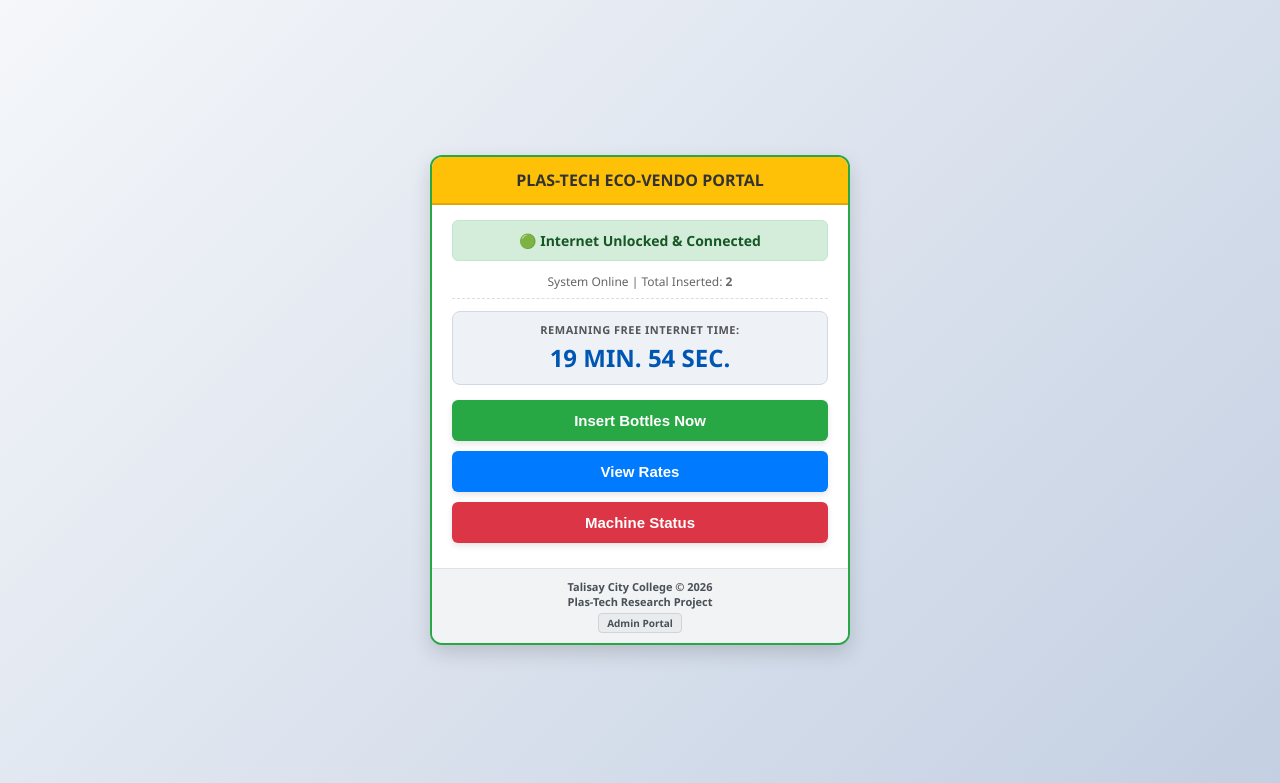
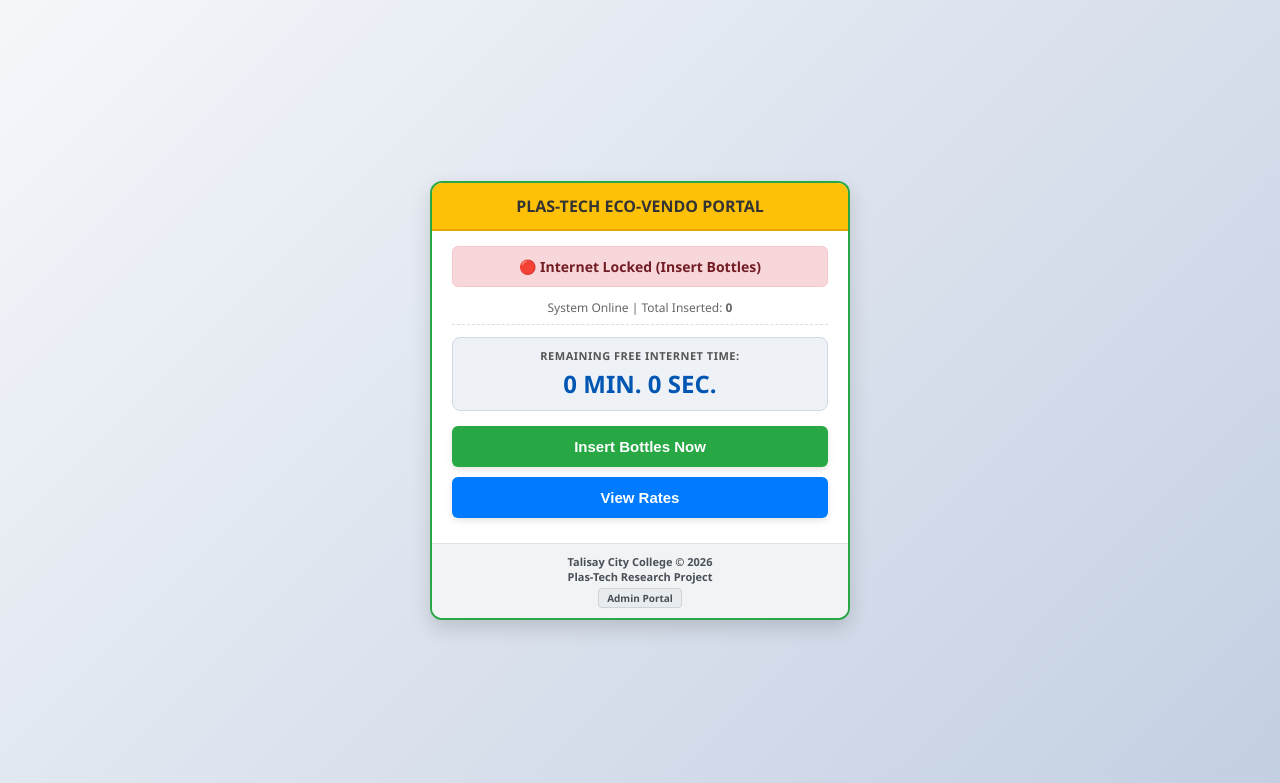
Before and after one commit to jamesmeguiso/plastech, a PHP site: page / in a window 1280 px wide. Shown: the top 783 px of the page. Run offline with PHP 8.4, Linux system fonts and the light colour scheme.

Commit message:
Update portal session reset and network configuration

```diff
--- a/authorize_net.php
+++ b/authorize_net.php
@@ -9,12 +9,13 @@ if (!filter_var($ip, FILTER_VALIDATE_IP)) {
     exit;
 }
 
+// Replace wlan0 with your actual wireless AP interface name if different
+$interface = "end0";
+
 if ($auth === '1') {
-    // UNBLOCK: Insert allow rule at the very top (position 1) of the FORWARD chain
-    shell_exec("sudo iptables -C FORWARD -s $ip -j ACCEPT 2>/dev/null || sudo iptables -I FORWARD 1 -s $ip -j ACCEPT");
+    shell_exec("sudo iptables -C FORWARD -i $interface -s $ip -j ACCEPT 2>/dev/null || sudo iptables -I FORWARD 1 -i $interface -s $ip -j ACCEPT");
 } else {
-    // BLOCK: Remove the allow rules
-    shell_exec("sudo iptables -D FORWARD -s $ip -j ACCEPT 2>/dev/null");
+    shell_exec("sudo iptables -D FORWARD -i $interface -s $ip -j ACCEPT 2>/dev/null");
 }
 
 echo json_encode(["status" => "success", "ip" => $ip, "auth" => $auth]);
--- a/index.php
+++ b/index.php
@@ -1,10 +1,12 @@
 <?php
 $statusFile = "status.json";
+$client_ip = $_SERVER['REMOTE_ADDR'] ?? '';
 $bottleCount = 0;
+
 if (file_exists($statusFile)) {
     $data = json_decode(file_get_contents($statusFile), true);
-    if (isset($data['bottles'])) {
-        $bottleCount = $data['bottles'];
+    if (is_array($data) && isset($data[$client_ip]) && isset($data[$client_ip]['bottles'])) {
+        $bottleCount = $data[$client_ip]['bottles'];
     }
 }
 ?>
@@ -91,7 +93,6 @@ if (file_exists($statusFile)) {
             </div>
             <button class="vende-btn btn-green" onclick="openInsertModal()">Insert Bottles Now</button>
             <button class="vende-btn btn-blue" onclick="openRatesModal()">View Rates</button>
-            <button class="vende-btn btn-red" onclick="alert('System Hardware: IR Sensor & Cooling Fan Operational.')">Machine Status</button>
         </div>
         <div class="tcc-footer">
             Talisay City College &copy; 2026<br>Plas-Tech Research Project<br>
@@ -141,12 +142,11 @@ if (file_exists($statusFile)) {
         <div class="modal-box" style="max-width: 360px;">
             <h3 style="margin-top: 0; color: #343a40;">⚙️ Admin Control Panel</h3>
             <div class="admin-stat-box">
-                <div><strong>Active Users Online:</strong> <span id="adminActiveUsers" style="color: #007bff;">1</span></div>
-                <div><strong>System Temperature:</strong> <span id="adminTemp" style="color: #28a745;">Loading...</span></div>
+                <div><strong>Your Session Status:</strong> <span id="adminActiveUsers" style="color: #007bff;">Loading...</span></div>
+                <div><strong>System Temperature:</strong> <span id="adminTemp" style="color: #28a745;">42.5 °C (Normal)</span></div>
                 <div><strong>Total Lifetime Bottles:</strong> <span id="adminTotalBottles">0</span></div>
             </div>
-            <button class="vende-btn btn-red" style="padding: 10px; font-size: 13px; margin-bottom: 8px;" onclick="resetAllUsersTime()">⚡ Reset All Users Time</button>
-            <button class="vende-btn btn-dark" style="padding: 8px; font-size: 12px; margin-bottom: 0;" onclick="closeAdminDashboard()">Logout / Close</button>
+            <button class="vende-btn btn-dark" style="padding: 8px; font-size: 12px; margin-bottom: 0;" onclick="closeAdminDashboard()">Close Panel</button>
         </div>
     </div>
 
@@ -164,10 +164,6 @@ if (file_exists($statusFile)) {
     }
 
     function updateInternetAccess(isAuthorized) {
-        let clientIp = "<?php echo $_SERVER['REMOTE_ADDR'] ?? ''; ?>";
-        if (!clientIp) return;
-
-        fetch('authorize_net.php?ip=' + clientIp + '&auth=' + (isAuthorized ? '1' : '0')).catch(e => {});
         let banner = document.getElementById('statusBanner');
         if (isAuthorized) {
             banner.className = "connection-status active";
@@ -179,14 +175,25 @@ if (file_exists($statusFile)) {
     }
 
     function openInsertModal() {
+        fetch('update_active.php?active=1')
+            .then(res => res.json())
+            .then(data => {
+                if (!data.success) {
+                    alert(data.message || "Slot is currently busy. Please wait for the other user to finish.");
+                    return;
+                }
                 document.getElementById('insertModal').style.display = 'flex';
                 timeLeft = 60;
                 document.getElementById('modalTimerDisplay').textContent = timeLeft + " SEC";
-        updateBackendState(true);
 
                 fetch('status.json?' + new Date().getTime())
                     .then(res => res.json())
-            .then(data => { lastKnownBottles = data.bottles || 0; }).catch(e => {});
+                    .then(resData => {
+                        let clientIp = "<?php echo $client_ip; ?>";
+                        if (resData && resData[clientIp]) {
+                            lastKnownBottles = resData[clientIp].bottles || 0;
+                        }
+                    }).catch(e => {});
 
                 clearInterval(modalInterval);
                 modalInterval = setInterval(() => {
@@ -200,6 +207,8 @@ if (file_exists($statusFile)) {
 
                 clearInterval(pollInterval);
                 pollInterval = setInterval(syncDatabaseStats, 1000);
+            })
+            .catch(err => alert('Could not connect to kiosk slot.'));
     }
 
     function closeInsertModal() {
@@ -229,48 +238,32 @@ if (file_exists($statusFile)) {
         fetch('status.json?' + new Date().getTime())
             .then(res => res.json())
             .then(data => {
-                document.getElementById('adminTotalBottles').textContent = data.bottles || 0;
-                document.getElementById('adminActiveUsers').textContent = data.active ? "1 (Active)" : "0 (Idle)";
+                let clientIp = "<?php echo $client_ip; ?>";
+                if (data && data[clientIp]) {
+                    document.getElementById('adminTotalBottles').textContent = data[clientIp].bottles || 0;
+                    document.getElementById('adminActiveUsers').textContent = data[clientIp].active ? "Active Session" : "Idle Session";
+                }
             }).catch(e => {});
-        document.getElementById('adminTemp').textContent = "42.5 °C (Normal)";
     }
 
     function closeAdminDashboard() { document.getElementById('adminDashboardModal').style.display = 'none'; }
-
-    function resetAllUsersTime() {
-        if (confirm('Are you sure you want to wipe all session times?')) {
-            sessionSeconds = 0;
-            sessionEarnedBottles = 0;
-            updateInternetAccess(false);
-            fetch('reset_time.php')
-                .then(res => res.json())
-                .then(data => {
-                    alert('System reset successfully.');
-                    closeAdminDashboard();
-                    syncDatabaseStats();
-                }).catch(err => { alert('Error resetting time.'); });
-        }
-    }
 
     function syncDatabaseStats() {
         fetch('status.json?' + new Date().getTime())
             .then(res => res.json())
             .then(data => {
-                if (data && data.bottles !== undefined) {
-                    document.getElementById('modalBottleCount').textContent = data.bottles;
-                    document.getElementById('mainBottleCount').textContent = data.bottles;
+                let clientIp = "<?php echo $client_ip; ?>";
+                if (data && clientIp && data[clientIp]) {
+                    let userSession = data[clientIp];
+                    document.getElementById('modalBottleCount').textContent = userSession.bottles || 0;
+                    document.getElementById('mainBottleCount').textContent = userSession.bottles || 0;
+                    sessionSeconds = userSession.seconds || 0;
 
                     if (document.getElementById('insertModal').style.display === 'flex') {
-                        if (data.bottles > lastKnownBottles) {
+                        if (userSession.bottles > lastKnownBottles) {
                             timeLeft = 60;
-                            lastKnownBottles = data.bottles;
+                            lastKnownBottles = userSession.bottles;
                         }
-                    }
-
-                    if (data.seconds !== undefined && data.bottles > sessionEarnedBottles) {
-                        let addedBottles = data.bottles - sessionEarnedBottles;
-                        sessionSeconds += addedBottles * 600;
-                        sessionEarnedBottles = data.bottles;
                     }
                 }
             }).catch(err => {});
@@ -297,7 +290,9 @@ if (file_exists($statusFile)) {
         document.getElementById('ratesModal').style.display = 'none';
         document.getElementById('adminLoginModal').style.display = 'none';
         document.getElementById('adminDashboardModal').style.display = 'none';
-        updateBackendState(false);
+
+        fetch('update_active.php?active=0').catch(e => {});
+
         syncDatabaseStats();
         startMainClock();
     };
--- a/status.json
+++ b/status.json
@@ -1 +1 @@
-{"bottles":2,"active":false,"seconds":1200,"metal_rejected":231,"client_ip":""}
+{"bottles": 0, "seconds": 0, "active": 0, "192.168.0.100": {"bottles": 2, "seconds": 0, "active": false, "metal_rejected": 0}, "192.168.0.151": {"bottles": 3, "seconds": 246, "active": false, "metal_rejected": 0}, "192.168.0.13": {"bottles": 11, "seconds": 6122, "active": false, "metal_rejected": 0}}
--- a/update_active.php
+++ b/update_active.php
@@ -5,7 +5,12 @@ $statusFile = "status.json";
 $active = isset($_GET['active']) ? intval($_GET['active']) : 0;
 $client_ip = $_SERVER['REMOTE_ADDR'] ?? '';
 
-$data = ["bottles" => 0, "active" => false, "seconds" => 0, "metal_rejected" => 0, "client_ip" => ""];
+if (empty($client_ip)) {
+    echo json_encode(["success" => false, "message" => "No IP"]);
+    exit;
+}
+
+$data = [];
 if (file_exists($statusFile)) {
     $current = json_decode(file_get_contents($statusFile), true);
     if (is_array($current)) {
@@ -13,15 +18,36 @@ if (file_exists($statusFile)) {
     }
 }
 
-$data['active'] = ($active === 1);
-if ($active === 1 && !empty($client_ip)) {
-    $data['client_ip'] = $client_ip;
+if (!isset($data[$client_ip])) {
+    $data[$client_ip] = [
+        "bottles" => 0,
+        "seconds" => 0,
+        "active" => false,
+        "metal_rejected" => 0
+    ];
 }
 
-// Atomic save
+if ($active === 1) {
+    foreach ($data as $ip => $session) {
+        if ($ip !== $client_ip && isset($session['active']) && $session['active'] === true) {
+            echo json_encode(["success" => false, "message" => "Another device is currently inserting bottles."]);
+            exit;
+        }
+    }
+}
+
+$data[$client_ip]['active'] = ($active === 1);
+
 $tempFile = "status_temp.json";
 file_put_contents($tempFile, json_encode($data));
 rename($tempFile, $statusFile);
+chmod($statusFile, 0777); // Forces file to remain writable for Python
 
-echo json_encode(["success" => true, "active" => $data['active'], "client_ip" => $data['client_ip']]);
+echo json_encode([
+    "success" => true,
+    "client_ip" => $client_ip,
+    "bottles" => $data[$client_ip]['bottles'],
+    "seconds" => $data[$client_ip]['seconds'],
+    "active" => $data[$client_ip]['active']
+]);
 ?>
```
Also changed, not shown: 2 other files. Lines whose indentation alone changed are shown as unchanged.
